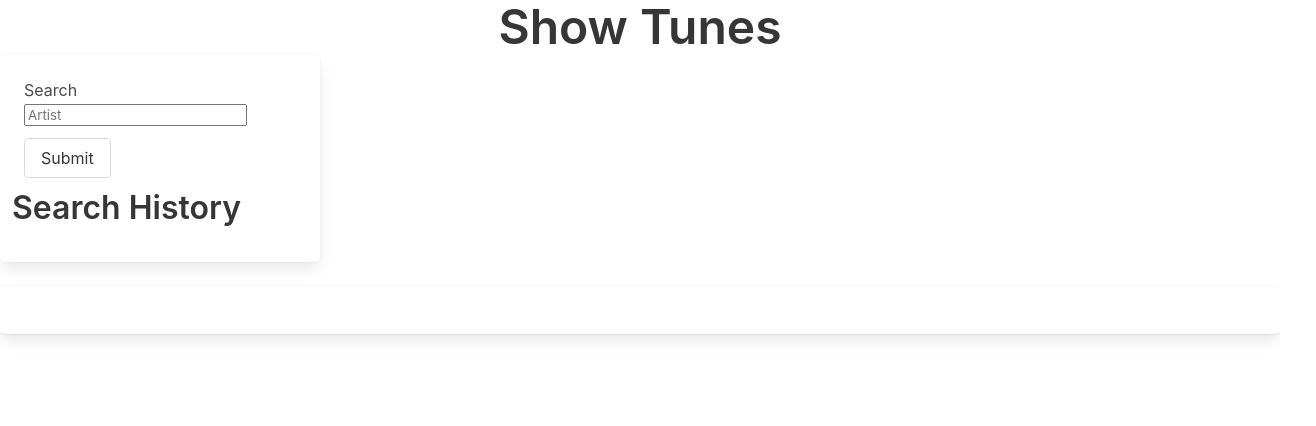
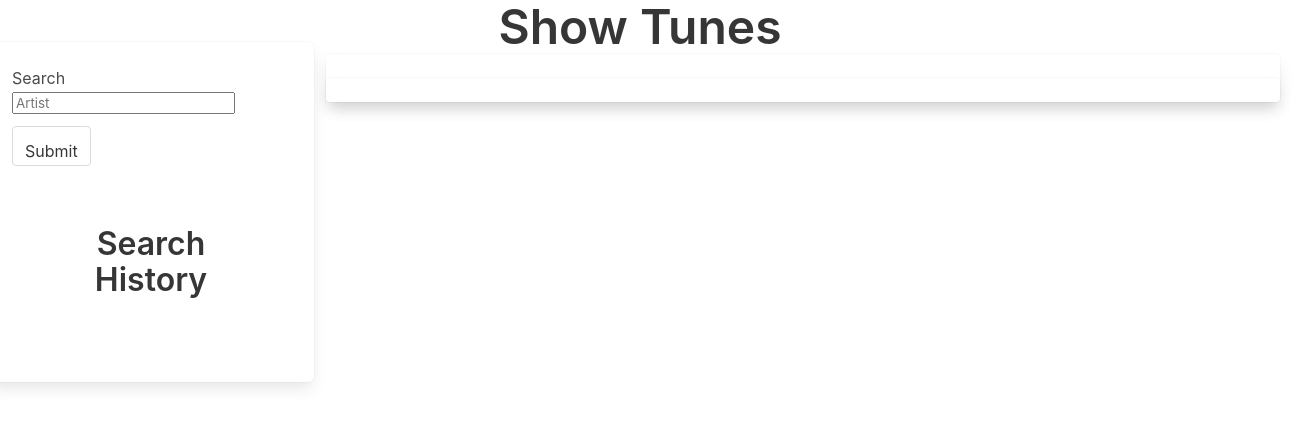
Before and after one commit to ChristellaD/Show-Tunes, a plain HTML site: page index.html in a window 1280 px wide. Shown: the whole page, 1316 px wide, since content can reach past the window. Drawn offline with nearby package versions, Linux system fonts and the light colour scheme.

Commit message:
Bulma layout rough draft.

```diff
--- a/index.html
+++ b/index.html
@@ -11,29 +11,30 @@
           <h1 class="title is-size-1 has-text-centered">Show Tunes</h1>
         </header>
 
-        <main>
+        <main class="columns is-parent">
           <aside class="column is-one-quarter is-parent box">
             <form class="column is-child">
               <label>Search</label>
               <input type="text" class="field is-medium is-child" placeholder="Artist" />
-              <button type="submit" class="button">Submit</button>
+              <button type="submit" class="button submit column">Submit</button>
             </form>
 
-            <section class="is-child">
-              <h3 class="title has-text-left is-size-3">Search History</h3>
+            <section class="is-child section">
+              <h3 class="title has-text-centered is-size-3">Search History</h3>
               <div class="history"></div>
             </section>
           </aside>
-          <section>
-            <div class="card spotify">
-              <h3 class="card-header artistName"></h3>
-              <p class="card-content overview"></p>
+          <section class="is-three-quarters column is-offset-one-quarter is-medium tile is-child">
+            <div class="card is-child spotify">
+              <h3 class="card-header title artistName"></h3>
+              <p class="card column is-centered content overview"></p>
               <ul class="topSongs"></ul>
             </div>
 
-            <div class="card youtube">
+          </section>
+          <section class="tile is-parent">
+            <div class="is-child is-3 is-offset-3 youtube">
             </div>
-
           </section>
 
         </main>
```
